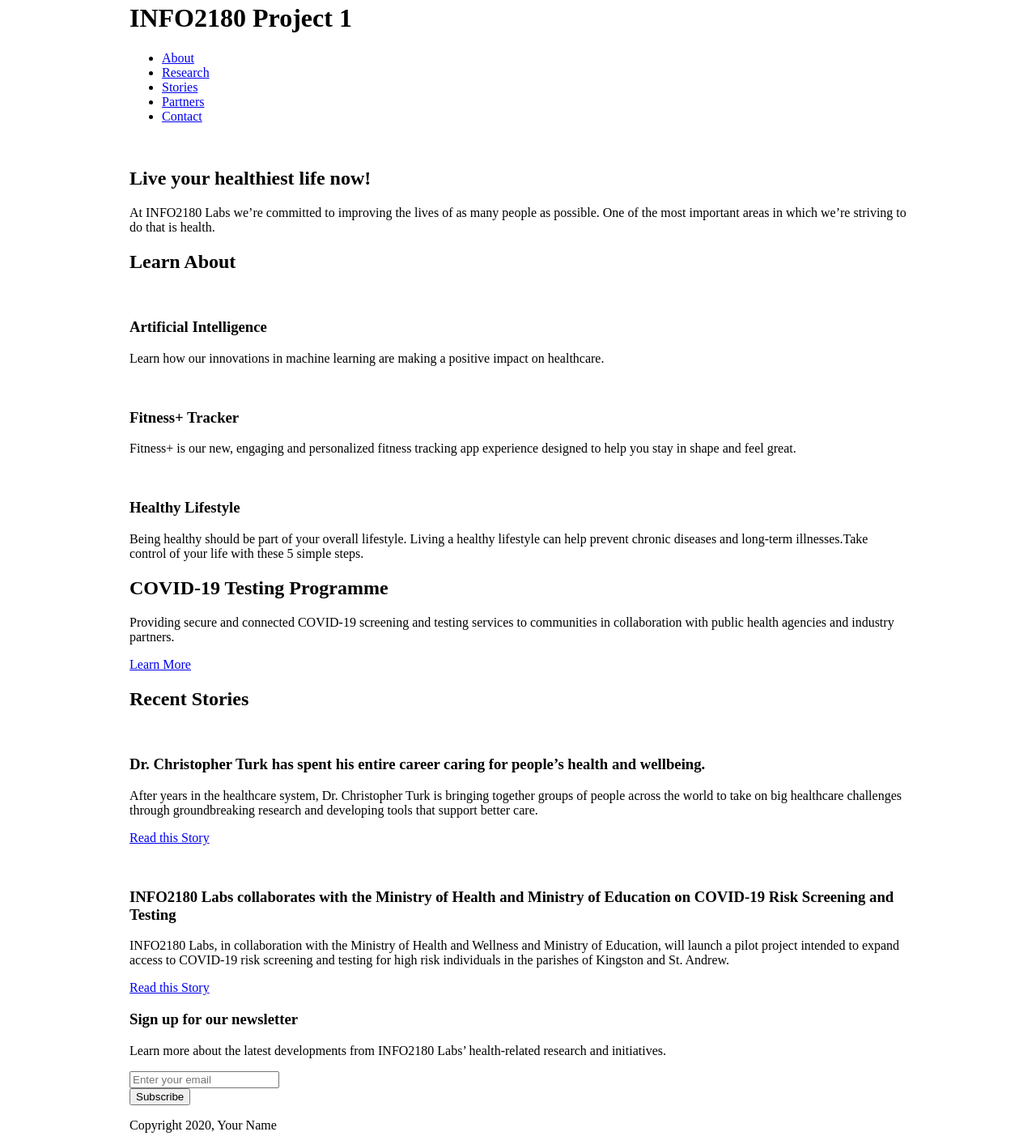
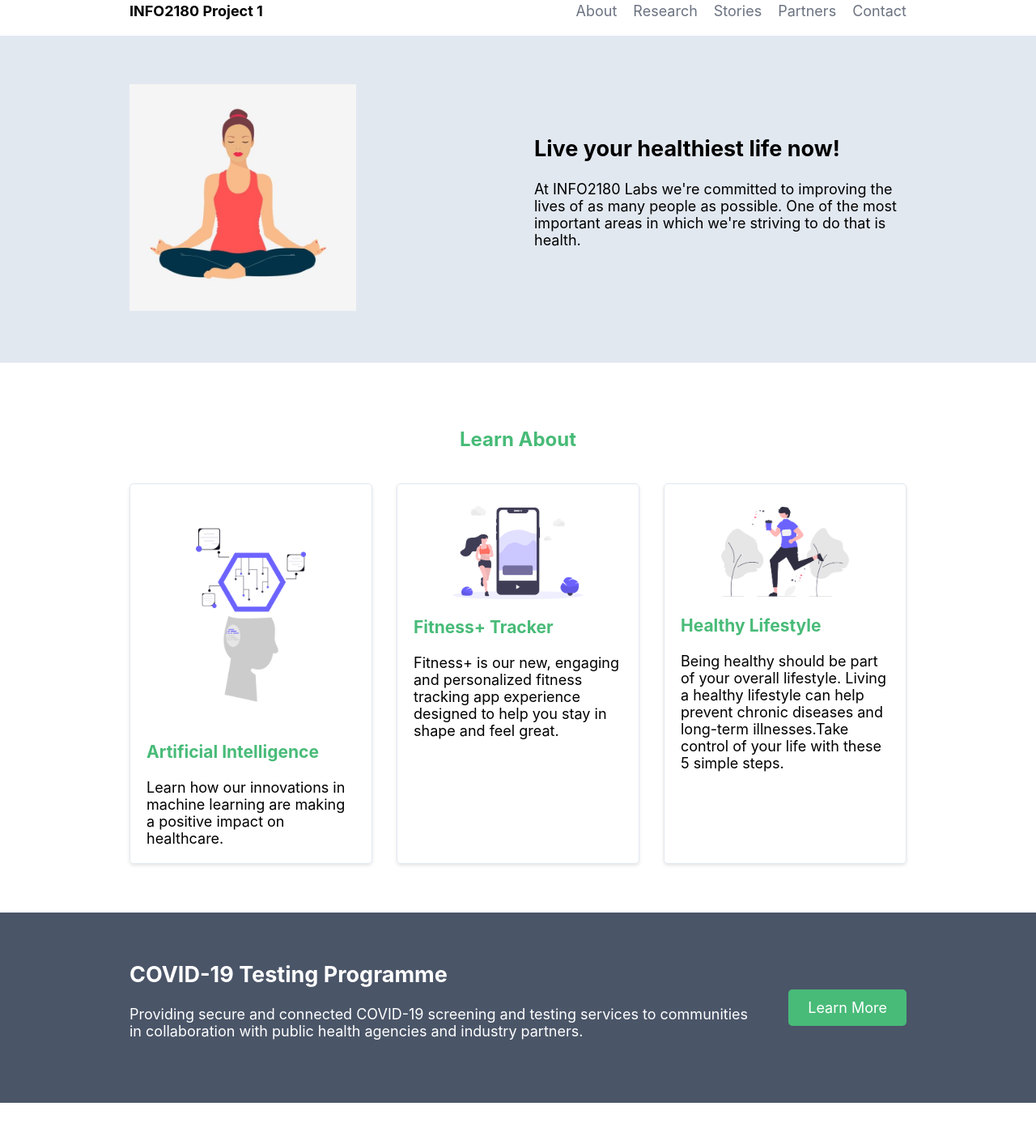
Before and after one commit to Donjaex/info2180-project1, a plain HTML site: page index.html in a window 1280 px wide. Shown: the part 17-1420 px from the top of the page at 81% size. Drawn offline with Linux system fonts and the light colour scheme.

Commit message:
Completed CSS styling and added images

```diff
--- a/index.html
+++ b/index.html
@@ -26,11 +26,11 @@
         <section class="overview-hero">
             <div class="container">
                 <div class="overview-hero-image">
-                    <img src="#" alt="">
+                    <img src="images/yoga.jpg" alt="Person doing yoga">
                 </div>
                 <div class="overview-hero-text">
                     <h2>Live  your healthiest life now!</h2>
-                    <p>At INFO2180 Labs we’re committed to improving the lives of as many people as possible. One of the most important areas in which we’re striving to do that is health.</p>
+                    <p>At INFO2180 Labs we're committed to improving the lives of as many people as possible. One of the most important areas in which we're striving to do that is health.</p>
                 </div>
             </div>
         </section>
@@ -39,21 +39,21 @@
                 <h2>Learn About</h2>
                 <div class="cards">
                     <div class="card">
-                        <img src="#" alt="">
+                        <img src="images/undraw_artificial-intelligence_43qa.png" alt="Artificial Intelligence">
                         <div class="card-body">
                             <h3>Artificial Intelligence</h3>
                             <p>Learn how our innovations in machine learning are making a positive impact on healthcare.</p>
                         </div>
                     </div>
                     <div class="card">
-                        <img src="#" alt="">
+                        <img src="images/undraw_fitness-tracker_y5q5.png" alt="Fitness Tracker">
                         <div class="card-body">
                             <h3>Fitness+ Tracker</h3>
                             <p>Fitness+ is our new, engaging and personalized fitness tracking app experience designed to help you stay in shape and feel great.</p>
                         </div>
                     </div>
                     <div class="card">
-                        <img src="#" alt="">
+                        <img src="images/undraw_jogging_tf9a.png" alt="Healthy Lifestyle">
                         <div class="card-body">
                             <h3>Healthy Lifestyle</h3>
                             <p>Being healthy should be part of your overall lifestyle. Living a healthy lifestyle can help prevent chronic diseases and long-term illnesses.Take control of your life with these 5 simple steps.</p>
@@ -77,15 +77,15 @@
             <div class="container">
                 <h2>Recent Stories</h2>
                 <article>
-                    <img src="" alt="">
+                    <img src="images/Turk-Scrubs.png" alt="Dr. Christopher Turk">
                     <div class="article-body">
-                        <h3>Dr. Christopher Turk has spent his entire career caring for people’s health and wellbeing.</h3>
+                        <h3>Dr. Christopher Turk has spent his entire career caring for people's health and wellbeing.</h3>
                         <p>After years in the healthcare system, Dr. Christopher Turk is bringing together groups of people across the world to take on big healthcare challenges through groundbreaking research and developing tools that support better care.</p>
                         <p><a href="#">Read this Story</a></p>
                     </div>
                 </article>
                 <article>
-                    <img src="" alt="">
+                    <img src="images/undraw_scientist_5td0.png"Ministry collaboration">
                     <div class="article-body">
                         <h3>INFO2180 Labs collaborates with the Ministry of Health and Ministry of Education on COVID-19 Risk Screening and Testing</h3>
                         <p>INFO2180 Labs, in collaboration with the Ministry of Health and Wellness and Ministry of Education, will launch a pilot project intended to expand access to COVID-19 risk screening and testing for high risk individuals in the parishes of Kingston and St. Andrew.</p>
@@ -97,7 +97,7 @@
         <section class="newsletter">
             <div class="container">
                 <h3>Sign up for our newsletter</h3>
-                <p>Learn more about the latest developments from INFO2180 Labs’ health-related research and initiatives.</p>
+                <p>Learn more about the latest developments from INFO2180 Labs' health-related research and initiatives.</p>
                 <form action="#" method="post">
                     <div class="form-group">
                         <input type="email" name="email" id="email" placeholder="Enter your email">
@@ -110,7 +110,7 @@
     </main>
     <footer>
         <div class="container">
-            <p>Copyright 2020, Your Name</p>
+            <p>Copyright 2025, Donjae Marsh </p>
         </div>
     </footer>
 </body>
--- a/scripts.js
+++ b/scripts.js
@@ -1 +1,30 @@
 /* Add your JavaScript to this file */
+
+// Wait for the DOM to be fully loaded
+document.addEventListener('DOMContentLoaded', function() {
+    // Get the form and message div
+    const form = document.querySelector('.newsletter form');
+    const emailInput = document.getElementById('email');
+    const messageDiv = document.querySelector('.newsletter .message');
+
+    // Add event listener for form submission
+    form.addEventListener('submit', function(event) {
+        // Prevent the default form submission
+        event.preventDefault();
+
+        // Get the email value and trim whitespace
+        const email = emailInput.value.trim();
+
+        // Check if email is empty
+        if (email === '') {
+            // Display error message
+            messageDiv.textContent = 'Please enter a valid email address.';
+        } else {
+            // Display success message with the email
+            messageDiv.textContent = `Thank you! Your email address ${email} has been added to our mailing list!`;
+
+            // Optionally clear the input field
+            emailInput.value = '';
+        }
+    });
+});
--- a/styles.css
+++ b/styles.css
@@ -1,7 +1,10 @@
 /* Add your CSS to this file */
+
+/* Base Styles */
 body {
     margin: 0;
-    font-size: 16px;
+    font-size: 18px;
+    font-family: -apple-system, BlinkMacSystemFont, "Segoe UI", Roboto, "Helvetica Neue", Arial, "Noto Sans", sans-serif;
 }
 
 .container {
@@ -9,3 +12,245 @@ body {
     max-width: 960px;
     width: 100%;
 }
+
+/* Header Styles */
+header {
+    background-color: white;
+    padding: 20px 0;
+}
+
+header .container {
+    display: flex;
+    justify-content: space-between;
+    align-items: center;
+}
+
+header h1 {
+    font-size: 18px;
+    margin: 0;
+}
+
+header nav ul {
+    list-style: none;
+    display: flex;
+    gap: 20px;
+    margin: 0;
+    padding: 0;
+}
+
+header nav ul li a {
+    text-decoration: none;
+    color: #6b7280;
+    font-size: 18px;
+}
+
+header nav ul li a:hover {
+    color: #5A67D8;
+}
+
+/* Hero Overview Section */
+.overview-hero {
+    background-color: #E2E8F0;
+    padding: 60px 0;
+}
+
+.overview-hero .container {
+    display: flex;
+    align-items: center;
+    gap: 40px;
+}
+
+.overview-hero-image {
+    flex: 1;
+}
+
+.overview-hero-image img {
+    max-width: 100%;
+    height: auto;
+    width: 280px;  /* Made SMALLER - was too big, now perfect size */
+}
+
+.overview-hero-text {
+    flex: 1;
+}
+
+.overview-hero-text h2 {
+    margin-top: 0;
+}
+
+/* Learn About Section */
+.learn-about {
+    padding: 60px 0;
+}
+
+.learn-about h2 {
+    font-size: 24px;
+    color: #48BB78;
+    text-align: center;
+    margin-bottom: 40px;
+}
+
+.learn-about .cards {
+    display: grid;
+    grid-template-columns: repeat(3, 1fr);
+    gap: 30px;
+}
+
+.learn-about .card {
+    border: 1px solid #E2E8F0;
+    border-radius: 5px;
+    padding: 20px;
+    box-shadow: 0 2px 4px rgba(0, 0, 0, 0.1);
+}
+
+.learn-about .card img {
+    max-width: 100%;
+    height: auto;
+    margin-bottom: 15px;
+    width: 180px;  /* Made SMALLER - AI and other card images */
+    display: block;
+    margin-left: auto;
+    margin-right: auto;
+}
+
+.learn-about .card h3 {
+    color: #48BB78;
+    font-size: 21px;
+    margin-top: 0;
+}
+
+.learn-about .card p {
+    margin-bottom: 0;
+}
+
+/* COVID-19 Testing Section */
+.testing {
+    background-color: #4A5568;
+    color: white;
+    padding: 60px 0;
+}
+
+.testing .container {
+    display: flex;
+    justify-content: space-between;
+    align-items: center;
+    gap: 40px;
+}
+
+.testing-desciption {
+    flex: 1;
+}
+
+.testing-desciption h2 {
+    margin-top: 0;
+}
+
+.testing .cta {
+    flex-shrink: 0;
+}
+
+.testing .btn {
+    background-color: #48BB78;
+    color: white;
+    padding: 12px 24px;
+    text-decoration: none;
+    border-radius: 5px;
+    display: inline-block;
+}
+
+/* Recent Stories Section */
+.stories {
+    padding: 60px 0;
+}
+
+.stories h2 {
+    color: #5A67D8;
+    margin-bottom: 40px;
+}
+
+.stories article {
+    display: flex;
+    gap: 30px;
+    margin-bottom: 40px;
+    align-items: flex-start;
+}
+
+.stories article img {
+    width: 200px;
+    height: 200px;
+    object-fit: cover;
+    border-radius: 50%;
+    flex-shrink: 0;
+}
+
+.stories article h3 {
+    font-size: 18px;
+    margin-top: 0;
+}
+
+.stories article a {
+    color: #5A67D8;
+    text-decoration: none;
+}
+
+/* Newsletter Section */
+.newsletter {
+    background-color: #48BB78;
+    color: white;
+    padding: 60px 0;
+}
+
+.newsletter .container {
+    text-align: center;
+}
+
+.newsletter h3 {
+    margin-top: 0;
+    margin-bottom: 10px;
+}
+
+.newsletter p {
+    margin-bottom: 30px;
+}
+
+.newsletter form {
+    display: flex;
+    justify-content: center;
+    gap: 10px;
+    margin-bottom: 20px;
+}
+
+.newsletter input[type="email"] {
+    padding: 12px 16px;
+    border: none;
+    border-radius: 5px;
+    width: 300px;
+    font-size: 16px;
+}
+
+.newsletter button.btn {
+    background-color: #5A67D8;
+    color: white;
+    padding: 12px 24px;
+    border: none;
+    border-radius: 5px;
+    cursor: pointer;
+    font-size: 16px;
+}
+
+.newsletter .message {
+    margin-top: 20px;
+    font-weight: bold;
+}
+
+/* Footer */
+footer {
+    background-color: #4A5568;
+    color: white;
+    padding: 20px 0;
+    text-align: center;
+}
+
+footer p {
+    margin: 0;
+}
```
Also changed, not shown: images/Turk-Scrubs.png (added), images/undraw_artificial-intelligence_43qa.png (added), images/undraw_doctors_djoj.png (added), images/undraw_fitness-tracker_y5q5.png (added), images/undraw_jogging_tf9a.png (added), images/undraw_mindfulness_d853.png (added), images/undraw_scientist_5td0.png (added), images/yoga.jpg (added).
